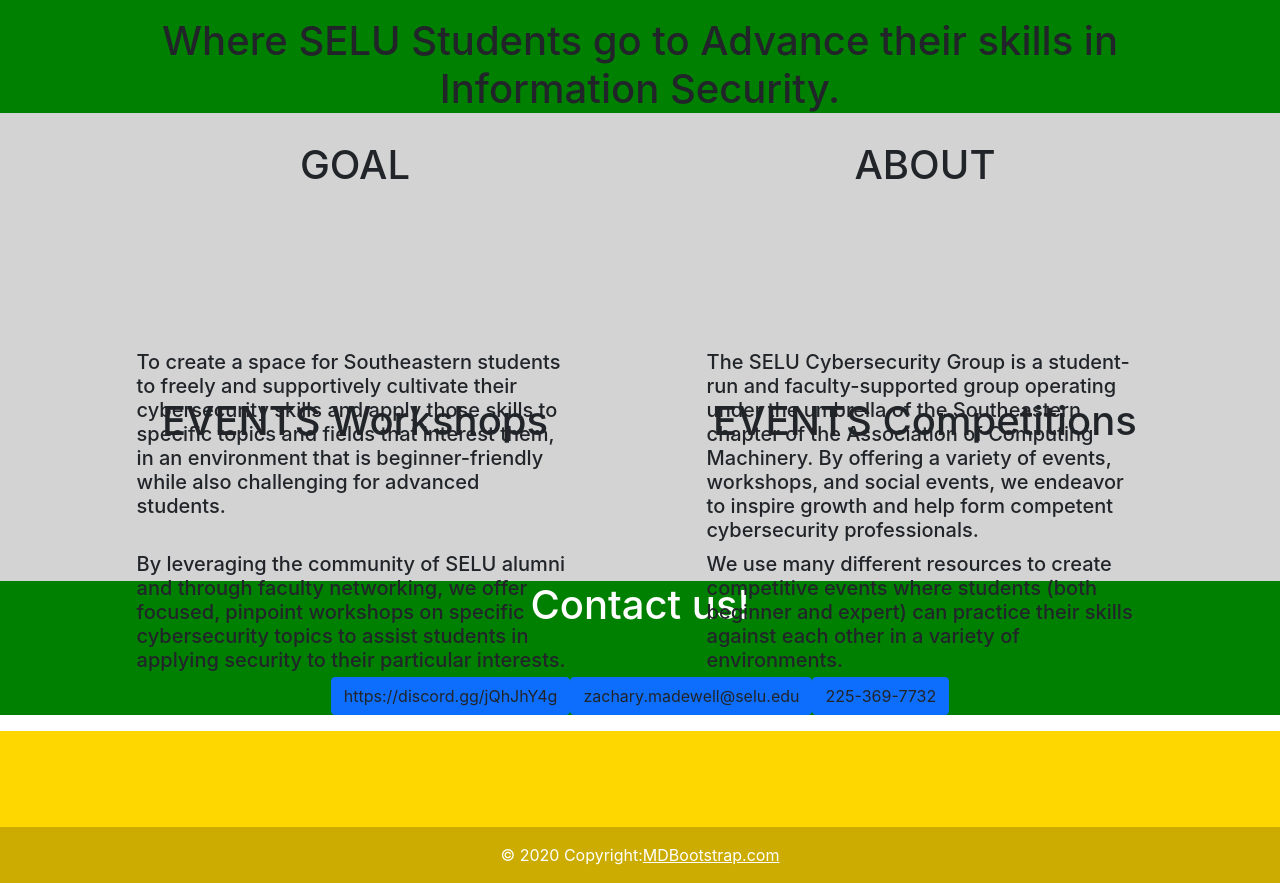
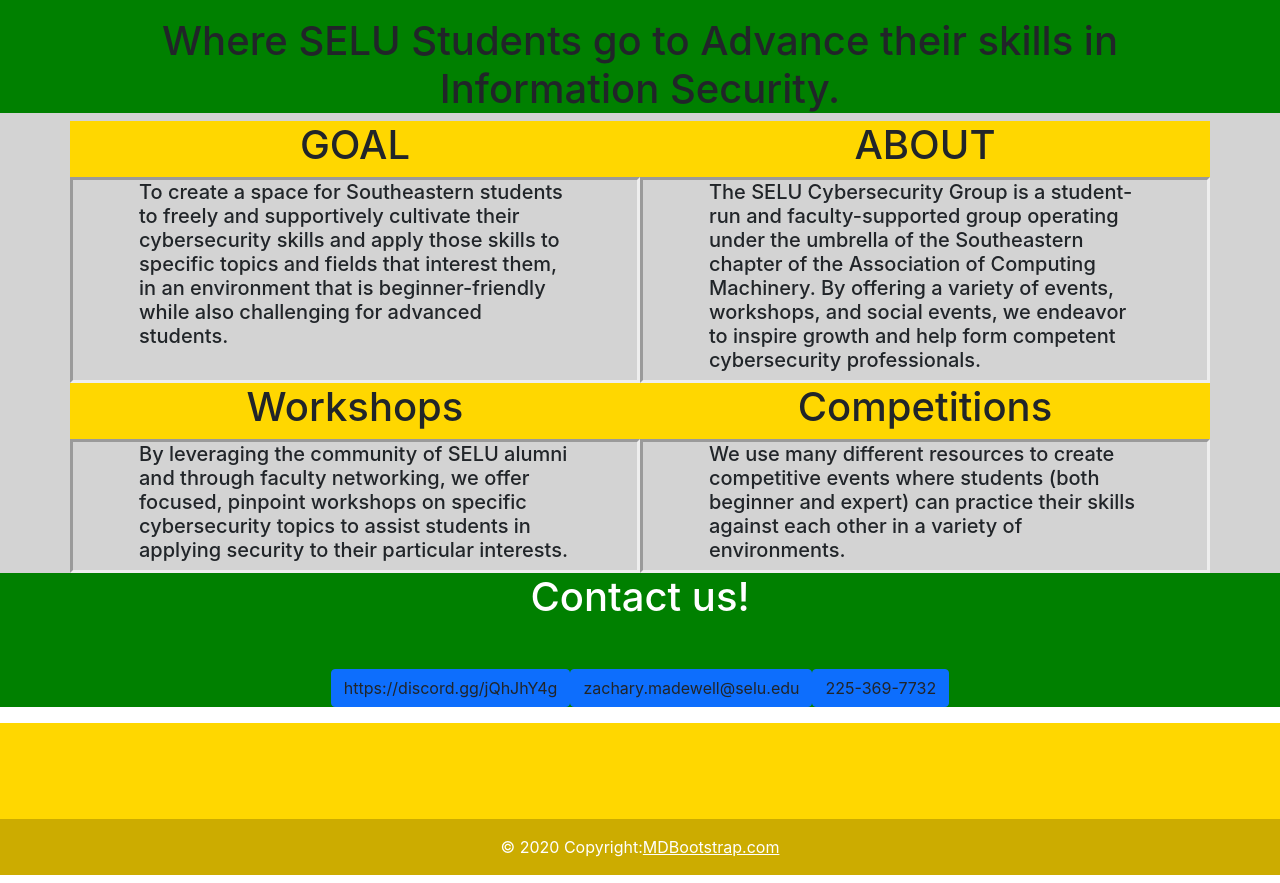
Before and after one commit to BlaineInsane/CMPS_420-cyber-security, a React (Create React App) app in the folder cyber-security/: page / in a window 1280 px wide. Shown: the part 860-1743 px from the top of the page. Built offline with nearby package versions, Linux system fonts and the light colour scheme.

Commit message:
all sorts of styling and borders and colors on the text

```diff
--- a/cyber-security/src/App.js
+++ b/cyber-security/src/App.js
@@ -22,17 +22,21 @@ function App() {
       </div>
 
       <Container>
-        <Row>
-          <Col><h1 className="center text-center" style={{paddingTop: 20}}>GOAL</h1>
-            <h5 className="center">To create a space for Southeastern students to freely and supportively cultivate their cybersecurity skills and apply those skills to specific topics and fields that interest them, in an environment that is beginner-friendly while also challenging for advanced students.</h5></Col>
-          <Col><h1 className="center text-center" style={{paddingTop: 20}}>ABOUT</h1>
-            <h5 className="center">The SELU Cybersecurity Group is a student-run and faculty-supported group operating under the umbrella of the Southeastern chapter of the Association of Computing Machinery. By offering a variety of events, workshops, and social events, we endeavor to inspire growth and help form competent cybersecurity professionals.</h5></Col>
+        <Row style={{backgroundColor:"gold"}}>
+          <Col><h1 className="center text-center" >GOAL</h1></Col>
+          <Col><h1 className="center text-center" >ABOUT</h1></Col>
         </Row>
         <Row>
-          <Col><h1 className="center text-center">EVENTS Workshops</h1>
-            <h5 className="center">By leveraging the community of SELU alumni and through faculty networking, we offer focused, pinpoint workshops on specific cybersecurity topics to assist students in applying security to their particular interests.</h5></Col>
-          <Col><h1 className="center text-center">EVENTS Competitions</h1>
-            <h5 className="center">We use many different resources to create competitive events where students (both beginner and expert) can practice their skills against each other in a variety of environments.</h5></Col>
+          <Col style={{borderStyle:"inset"}}><h5 className="center">To create a space for Southeastern students to freely and supportively cultivate their cybersecurity skills and apply those skills to specific topics and fields that interest them, in an environment that is beginner-friendly while also challenging for advanced students.</h5></Col>
+          <Col style={{borderStyle:"inset"}}><h5 className="center">The SELU Cybersecurity Group is a student-run and faculty-supported group operating under the umbrella of the Southeastern chapter of the Association of Computing Machinery. By offering a variety of events, workshops, and social events, we endeavor to inspire growth and help form competent cybersecurity professionals.</h5></Col>
+        </Row>
+        <Row style={{backgroundColor:"gold"}}>
+          <Col><h1 className="center text-center">Workshops</h1></Col>
+          <Col><h1 className="center text-center">Competitions</h1></Col>
+        </Row>
+        <Row>
+            <Col style={{borderStyle:"inset"}}><h5 className="center">By leveraging the community of SELU alumni and through faculty networking, we offer focused, pinpoint workshops on specific cybersecurity topics to assist students in applying security to their particular interests.</h5></Col>
+            <Col style={{borderStyle:"inset"}}><h5 className="center">We use many different resources to create competitive events where students (both beginner and expert) can practice their skills against each other in a variety of environments.</h5></Col>
         </Row>
       </Container>
 
```
